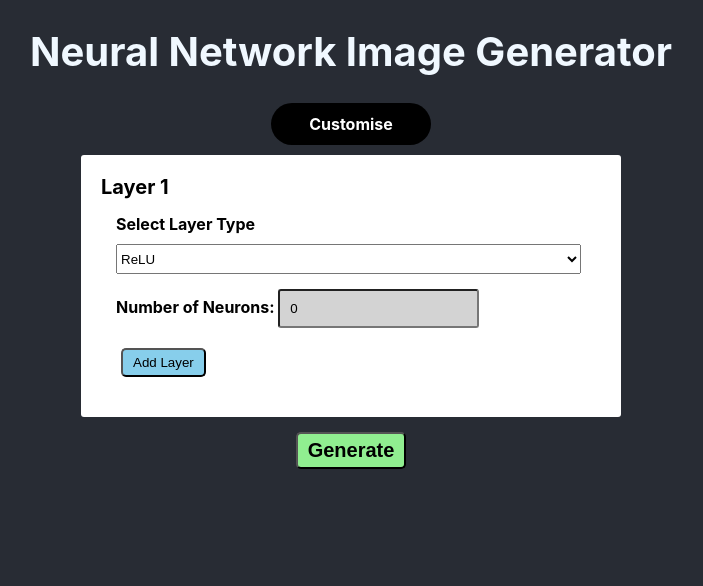
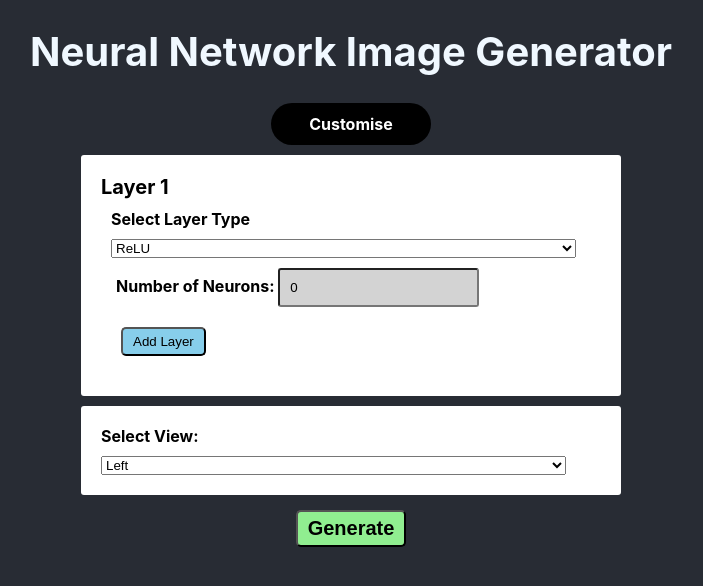
Before and after one commit to Chockaaa/OSS-Project-PyTorchNeuralNetworkViz, a React (Create React App) app in the folder pytorch-nn-website/: page / in a window 1280 px wide. Both pictures are taken after a click on the element "Text Editor". Shown: the top 586 px of the page, without its empty margins (289-992 px from the left). Built offline with nearby package versions, Linux system fonts and the light colour scheme.

Commit message:
added view dropdown and view output

```diff
--- a/pytorch-nn-website/src/App.css
+++ b/pytorch-nn-website/src/App.css
@@ -57,15 +57,30 @@ label{
 
 }
 
-.dropdown-container{
+.layer-dropdown-container{
   background-color: white;
-  padding: 15px;
+  padding: 10px;
+  width: 500px;
+  margin-left: auto;
+  margin-right: auto;
 }
+
+.view-dropdown-container{
+  background-color: white;
+  padding: 20px;
+  width: 500px;
+  margin-left: auto;
+  margin-top: 10px;
+  margin-right: auto;
+  border-radius:3px;
+
+}
+
 
 select{
   margin-top: 10px;
   width: 465px;
-  height: 30px;
+  height: px;
 }
 
 /* .dropdown-bar{
--- a/pytorch-nn-website/src/components/CustomiseForm.js
+++ b/pytorch-nn-website/src/components/CustomiseForm.js
@@ -8,6 +8,7 @@ function CustomiseForm(){
     const [layer,setLayer] = useState([{number_neurons:0, activation_function:"ReLU" }])
     const[neuronLayer,setNeuronLayer] =useState([]);
     const[functionLayer,setFunctionLayer] =useState([]);
+    const [view, setView] = useState("left");
 
 
     console.log(layer);
@@ -81,7 +82,7 @@ function CustomiseForm(){
                 </label>
                 <div>
 
-                  <div className='dropdown-container'>
+                  <div className='layer-dropdown-container'>
                     <label>Select Layer Type</label>
                     <Dropdown options={[
                       {value:'ReLU', label: 'ReLU'},
@@ -120,6 +121,17 @@ function CustomiseForm(){
             </div>
 
             ))}
+            <div className='view-dropdown-container'>
+              <label>Select View:</label>
+              <Dropdown
+                options={[
+                  { value: 'left', label: 'Left' },
+                  { value: 'top', label: 'Top' },
+                  { value: 'right', label: 'Right' }
+                ]}
+                selectOption={(e) => setView(e)}
+              />
+            </div>
             <button type='button' className='submit-btn' onClick={handleFormSubmit}>
                 <span>Generate</span>
             </button>
@@ -128,9 +140,11 @@ function CustomiseForm(){
             {click ?
               <OutputDisplay code={
                 <div>
-                  {'Architecture = ' + handleOutput(functionLayer)}
+                  {'Architecture : ' + handleOutput(functionLayer)}
                   <br />
-                  {'Neurons = ' +  handleOutput(neuronLayer)}
+                  {'Neurons : ' +  handleOutput(neuronLayer)}
+                  <br />
+                  {"View: " + JSON.stringify([view])}
                 </div>
               }/> : ""}
             </div>
```
